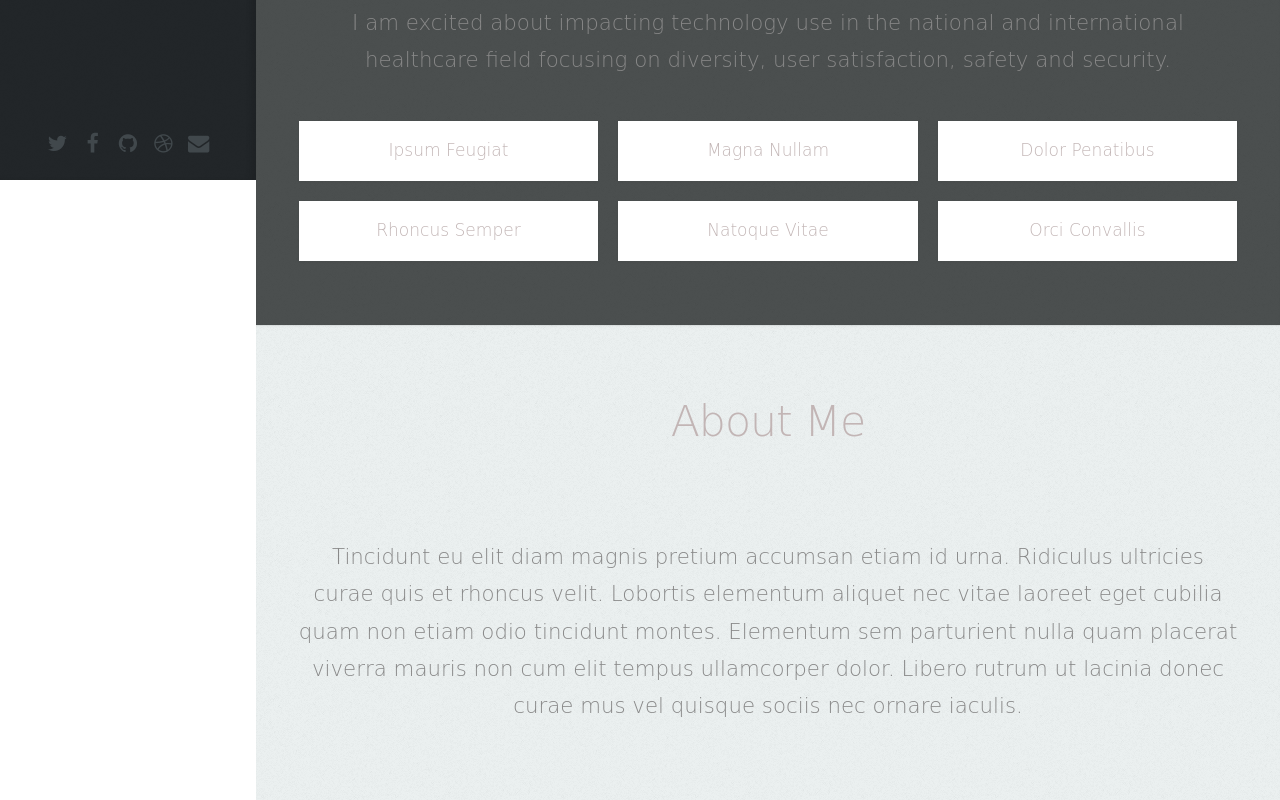
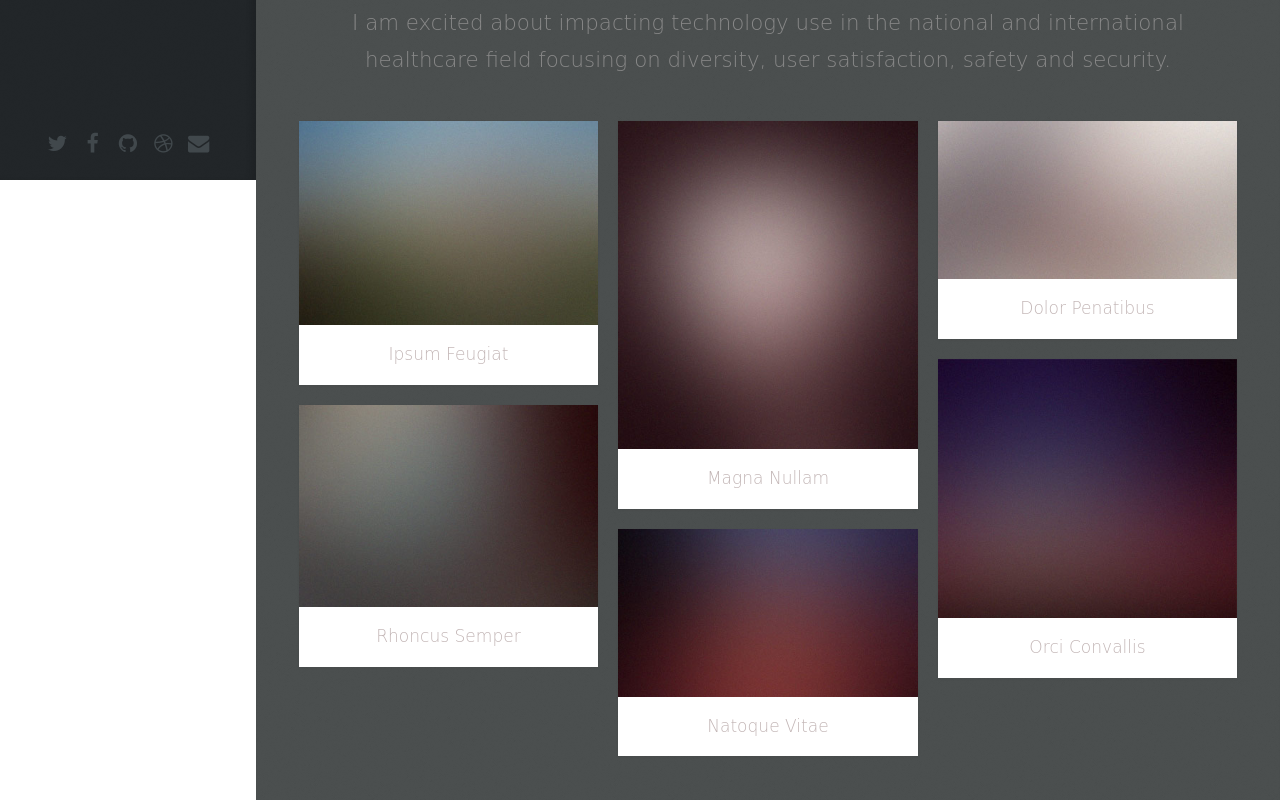
Before and after one commit to vijayetar/basic-server, a website: page public/index.html in a window 1280 px wide. Shown: the part 620-1420 px from the top of the page. Drawn offline with Linux system fonts and the light colour scheme; a web font is replaced by a local one.

Commit message:
linked images to the portfolio

```diff
--- a/public/index.html
+++ b/public/index.html
@@ -26,7 +26,7 @@
 
 					<!-- Logo -->
 						<div id="logo">
-							<span class="image avatar48"><img src="images/PIC.png" alt="" /></span>
+							<span class="image avatar48"><img src="assets/images/PIC.png" alt="" /></span>
 							<h1 id="title">Vijayeta 'Vij' Rangarajan</h1>
 							<p>Software Engineer</p>
 						</div>
@@ -90,13 +90,13 @@
 							<div class="row">
 								<div class="col-4 col-12-mobile">
 									<article class="item">
-										<a href="#" class="image fit"><img src="images/pic02.jpg" alt="" /></a>
+										<a href="#" class="image fit"><img src="assets/images/pic02.jpg" alt="" /></a>
 										<header>
 											<h3>Ipsum Feugiat</h3>
 										</header>
 									</article>
 									<article class="item">
-										<a href="#" class="image fit"><img src="images/pic03.jpg" alt="" /></a>
+										<a href="#" class="image fit"><img src="assets/images/pic03.jpg" alt="" /></a>
 										<header>
 											<h3>Rhoncus Semper</h3>
 										</header>
@@ -104,13 +104,13 @@
 								</div>
 								<div class="col-4 col-12-mobile">
 									<article class="item">
-										<a href="#" class="image fit"><img src="images/pic04.jpg" alt="" /></a>
+										<a href="#" class="image fit"><img src="assets/images/pic04.jpg" alt="" /></a>
 										<header>
 											<h3>Magna Nullam</h3>
 										</header>
 									</article>
 									<article class="item">
-										<a href="#" class="image fit"><img src="images/pic05.jpg" alt="" /></a>
+										<a href="#" class="image fit"><img src="assets/images/pic05.jpg" alt="" /></a>
 										<header>
 											<h3>Natoque Vitae</h3>
 										</header>
@@ -118,13 +118,13 @@
 								</div>
 								<div class="col-4 col-12-mobile">
 									<article class="item">
-										<a href="#" class="image fit"><img src="images/pic06.jpg" alt="" /></a>
+										<a href="#" class="image fit"><img src="assets/images/pic06.jpg" alt="" /></a>
 										<header>
 											<h3>Dolor Penatibus</h3>
 										</header>
 									</article>
 									<article class="item">
-										<a href="#" class="image fit"><img src="images/pic07.jpg" alt="" /></a>
+										<a href="#" class="image fit"><img src="assets/images/pic07.jpg" alt="" /></a>
 										<header>
 											<h3>Orci Convallis</h3>
 										</header>
@@ -143,7 +143,7 @@
 								<h2>About Me</h2>
 							</header>
 
-							<a href="#" class="image featured"><img src="images/pic08.jpg" alt="" /></a>
+							<a href="#" class="image featured"><img src="assets/images/pic08.jpg" alt="" /></a>
 
 							<p>Tincidunt eu elit diam magnis pretium accumsan etiam id urna. Ridiculus
 							ultricies curae quis et rhoncus velit. Lobortis elementum aliquet nec vitae
```
Also changed, not shown: README.md.
